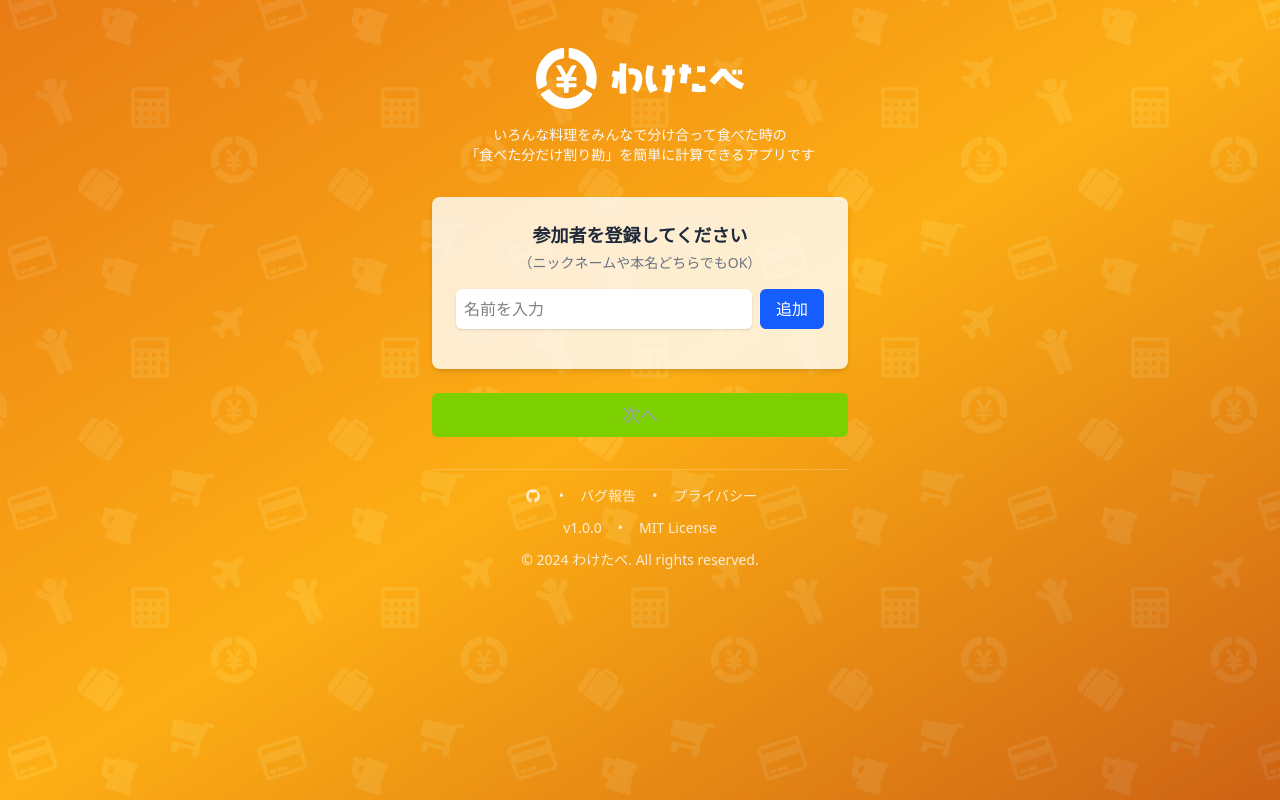
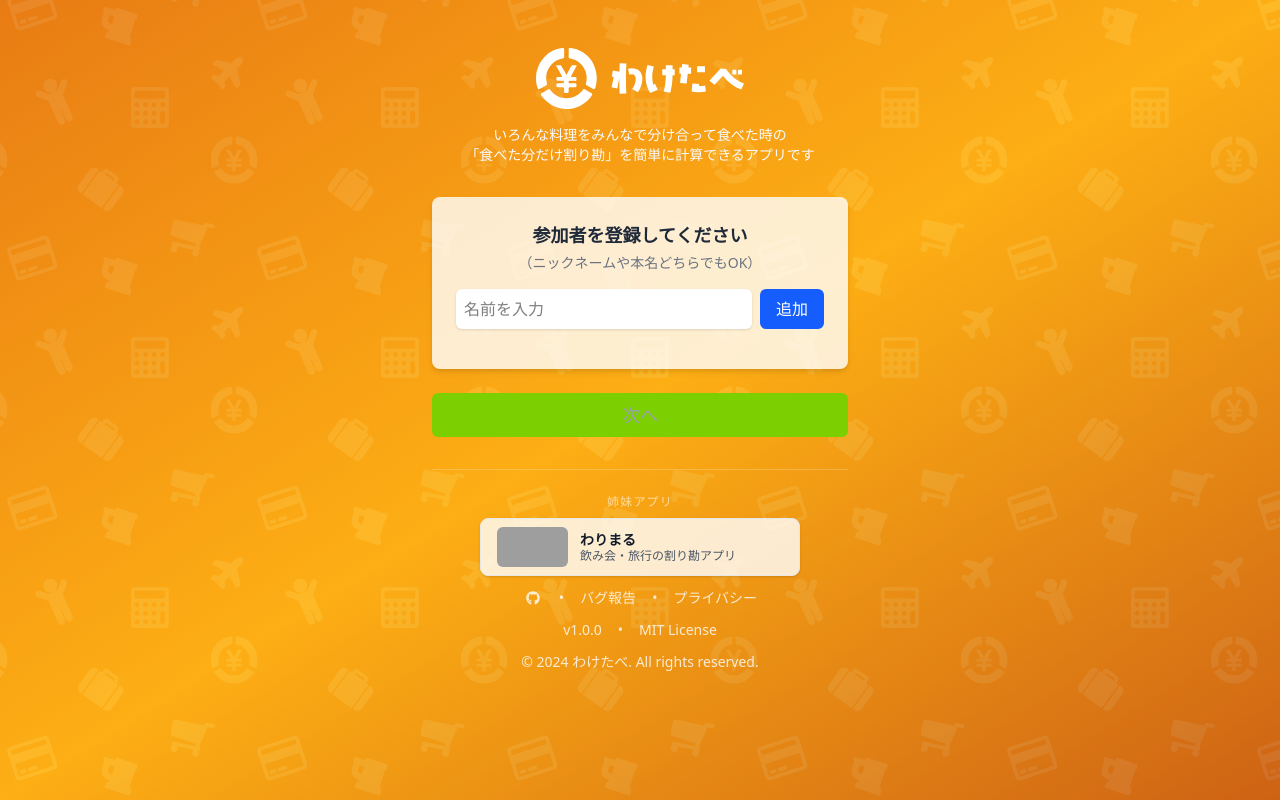
Before and after one commit to gumigumih/waketabe, a React (Vite) app: page /participants in a window 1280 px wide. Built offline with nearby package versions, Linux system fonts and the light colour scheme; grey boxes are pictures that could not be loaded.

Commit message:
feat: フッター最上部に姉妹アプリ紹介セクション（わりまる）を追加・デザイン調整

```diff
--- a/src/components/templates/Footer.tsx
+++ b/src/components/templates/Footer.tsx
@@ -2,6 +2,7 @@ import { FontAwesomeIcon } from "@fortawesome/react-fontawesome";
 import { faGithub } from "@fortawesome/free-brands-svg-icons";
 import { useState } from "react";
 import { PrivacyModal } from "./PrivacyModal";
+import warimaruOgp from "../../../public/ogp.png";
 
 export const Footer = () => {
   const [isPrivacyModalOpen, setIsPrivacyModalOpen] = useState(false);
@@ -10,6 +11,37 @@ export const Footer = () => {
     <>
       <footer className="mt-8 pt-4 border-t border-white/20">
         <div className="flex flex-col items-center space-y-3 text-white/80 text-sm">
+          {/* Sister App Section（最上部） */}
+          <div className="pt-2 w-full max-w-md mx-auto">
+            <div className="text-center text-xs text-white/60 mb-2 tracking-widest">
+              姉妹アプリ
+            </div>
+            <div className="flex justify-center">
+              <a
+                href="https://warimaru.meggumi.com"
+                target="_blank"
+                rel="noopener noreferrer"
+                className="flex items-center gap-3 px-4 py-2 rounded-lg bg-white/80 border border-gray-200 hover:bg-white transition-colors shadow-sm w-full max-w-xs"
+                title="わりまる"
+              >
+                <img
+                  src="https://warimaru.meggumi.com/ogp.png"
+                  alt="わりまるOGP"
+                  className="h-10 w-auto rounded-md object-cover flex-shrink-0"
+                  style={{ aspectRatio: "16/9", minWidth: 56 }}
+                />
+                <div className="flex flex-col min-w-0">
+                  <span className="font-semibold text-gray-900 leading-tight truncate">
+                    わりまる
+                  </span>
+                  <span className="text-xs text-gray-600 leading-tight truncate">
+                    飲み会・旅行の割り勘アプリ
+                  </span>
+                </div>
+              </a>
+            </div>
+          </div>
+
           {/* GitHub & Links */}
           <div className="flex justify-center items-center space-x-4">
             <a
```
